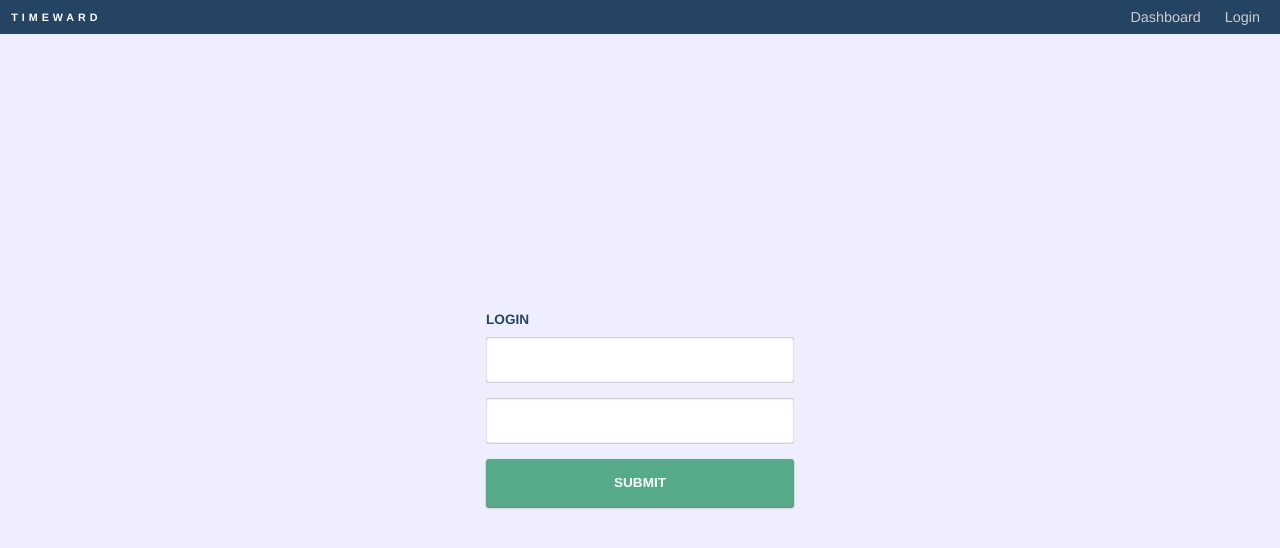
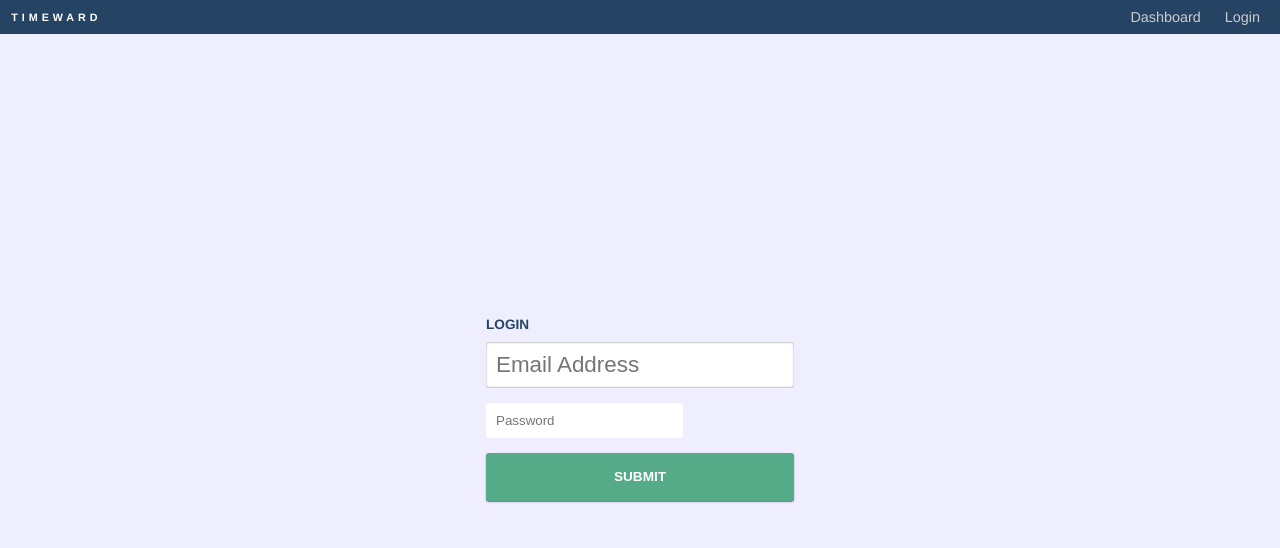
Before and after one commit to rpivo/timeward-react, a React app: page /login in a window 1280 px wide. Shown: the top 548 px of the page. Built offline with nearby package versions, Linux system fonts and the light colour scheme; the HTML template or start-up script is replaced by a standard one.

Commit message:
pass placeholder and password props to form inputs in login page

```diff
--- a/src/pages/Login.tsx
+++ b/src/pages/Login.tsx
@@ -5,8 +5,8 @@ import Form from '@components/Form';
 const Login: React.FC = (): JSX.Element =>
   <Alignment vertical horizontal>
     <Form>
-      <Form.Input />
-      <Form.Input />
+      <Form.Input placeholder='Email Address' />
+      <Form.Input placeholder='Password' password />
     </Form>
   </Alignment>;
 
```
Also changed, not shown: 1 other file (tests, documents, lock files or other folders).
